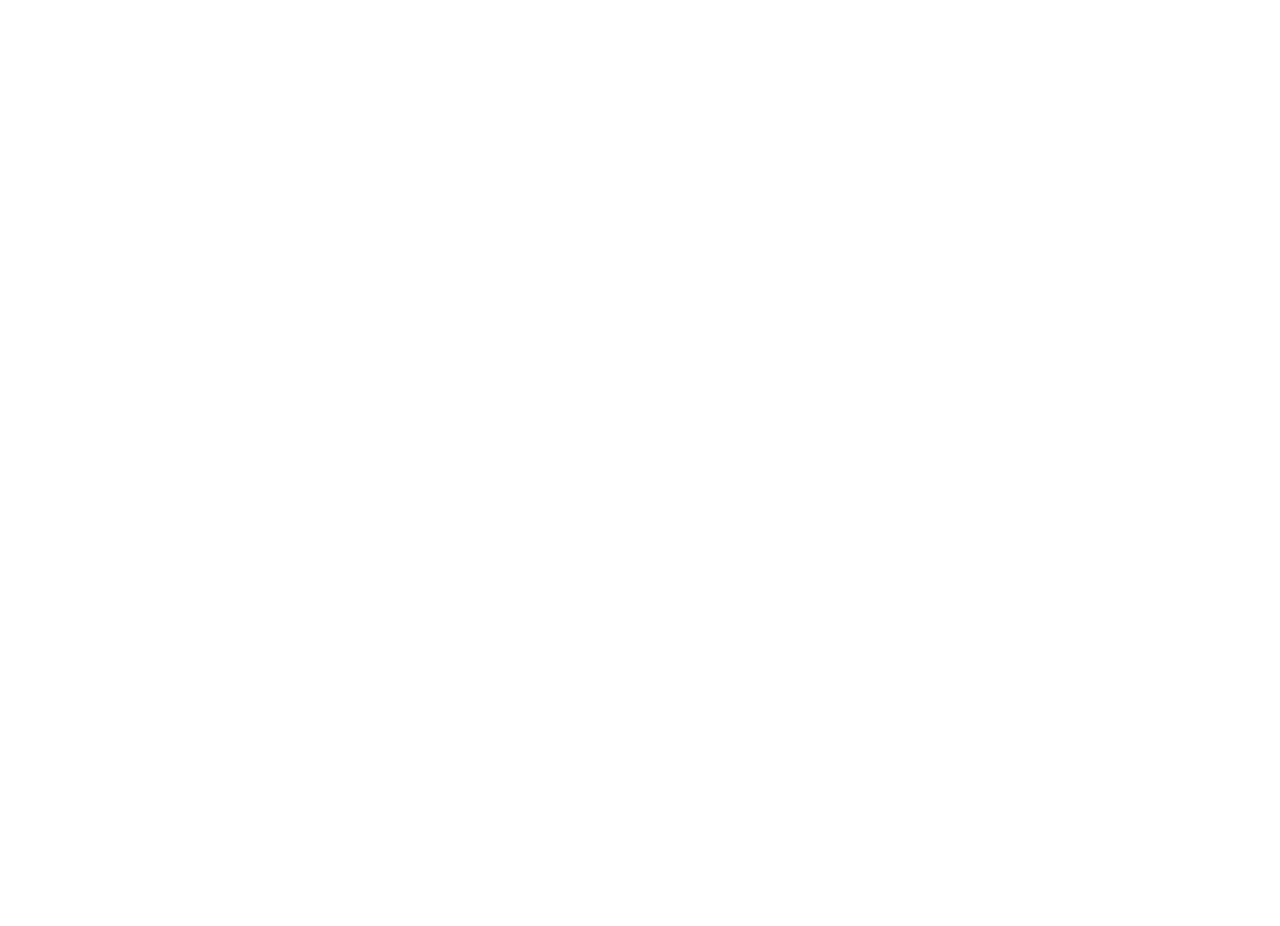
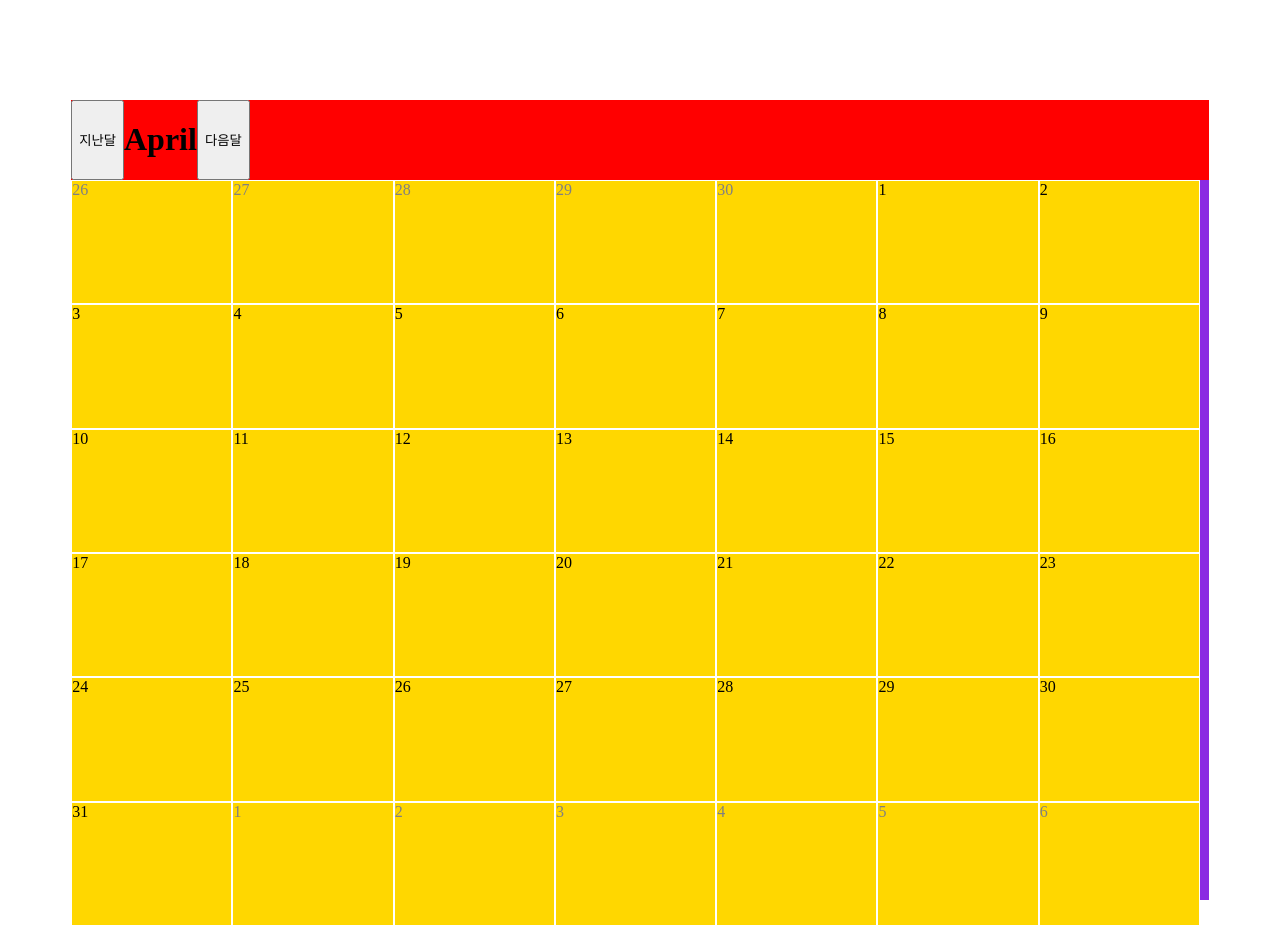
Before and after one commit to My-Own-Page/myOwnPage, a plain HTML site: page Calendar/calendar.html in a window 1280 px wide. Before the commit the page ends 800 px from the top, so only its background shows below. Drawn offline with Linux system fonts and the light colour scheme.

Commit message:
calnedar - 날짜 달 바꾸면 숫자 바꾸게 만듬

```diff
--- /dev/null
+++ b/Calendar/assets/css/calendar.css
@@ -0,0 +1,32 @@
+#calendar-box{
+    width: 90%;
+    height: 90vh;
+    background: yellow;
+    margin: 100px auto;
+}
+#calendar-box .month-box{
+    display: flex;
+    flex-flow: row nowrap;
+    background: red;
+}
+#calendar-box .date-box{
+    width: 100%;
+    height: 100%;
+    display: flex;
+    flex-flow: row wrap;
+    background: blueviolet;
+}
+#calendar-box .date-box .date{
+    width: 14%;
+    height: 17%;
+    border: 1px solid #fff;
+    background: gold;
+
+}
+
+#calendar-box .date-box .prevMonth{
+    color: gray;
+}
+#calendar-box .date-box .nextMonth{
+    color: gray;
+}
--- a/Calendar/assets/scripts/calendar.js
+++ b/Calendar/assets/scripts/calendar.js
@@ -1,11 +1,13 @@
-const makeCalendar = () =>{
-    const today = new Date();
+const today = new Date();
+
+const calcDate = ({year,month,date}) =>{
     // 올해
-    let calendarYear = today.getFullYear();
+    let calendarYear = year;
     // 이번달
-    let calendarMonth = today.getMonth() + 1; //0~11 까지 1월부터 12월
+    let calendarMonth = month+4; //0~11 까지 1월부터 12월
     // 오늘
-    let calendarDay = today.getDate();
+    let calendarDate = date;
+
     // 한달 며칠있는지
     const monthDays = [31, 28, 31, 30, 31, 30, 31, 31, 30, 31, 30, 31];
     //윤년 구하기
@@ -18,13 +20,60 @@ const makeCalendar = () =>{
     }
 
     let calendarMonthLastDay = monthDays[calendarMonth-1]; // 마지막날
-    let calendarStartMonthDay = new Date(calendarYear, today.getMonth()-1, 1).getDay(); //처음날이 무슨요일인지 0~6 일~토
+    let calendarStartMonthDay = new Date(calendarYear, calendarMonth-1, 1).getDay()+1; //처음날이 무슨요일인지 1~7 일~토
+    console.log(calendarMonthLastDay);
 
-    // const $test = document.getElementById('test');
-    // $test.textContent = `${calendarYear}년${calendarMonth}월${calendarDay}일 입니다 그리고 마지막날은 ${calendarMonthLastDay}일입니다 처음으로 1일이 시작하는 날은 ${calendarStartMonthDay}`;
+    return ({
+        startDay:calendarStartMonthDay,
+        lastDay:calendarMonthLastDay,
+        year: calendarYear,
+        month: calendarMonth,
+        date: calendarDate,
+        monthDays
+    });
+}
+
+const makeDate = () =>{
+    const $dateBox = document.querySelector('.date-box');
+    // console.log($dateBox);
+    for(let i=1; i<=42 ;i++){
+        const $emptyDate = document.createElement('div');
+        $emptyDate.classList.add('date');
+        $emptyDate.classList.add(`date${i}`);
+        $emptyDate.textContent='안녕'
+        $dateBox.appendChild($emptyDate);
+    }
+}
 
 
-
+const renderCalendar = ({startDay, lastDay,monthDays,month} ) =>{
+    makeDate();
+    const $dateBox = document.querySelector('.date-box');
+    //이번달 날짜 만들기
+    let startDate = 1;
+    for(let i = startDay; i<= lastDay+startDay-1; i++){
+        $dateBox.querySelector(`.date${i}`).textContent=`${startDate}`;
+        startDate++;
+    }
+    //지난달 날짜 만들기
+    let lastDate = monthDays[month-2];
+    for(let i=startDay-1; i>0;i--){
+        $dateBox.querySelector(`.date${i}`).textContent=`${lastDate}`;
+        $dateBox.querySelector(`.date${i}`).classList.add('prevMonth');
+        lastDate--;
+    }
+    //다음달 날짜 만들기
+    startDate =1;
+    for(let i =lastDay+startDay;i<=42;i++){
+        $dateBox.querySelector(`.date${i}`).textContent=`${startDate}`;
+        $dateBox.querySelector(`.date${i}`).classList.add('nextMonth');
+        startDate++;
+    }
 };
 
-makeCalendar();
+
+renderCalendar(calcDate({
+    year: today.getFullYear(),
+    month: today.getMonth()+1, //7 + 1
+    date: today.getDate()
+}));
--- a/Calendar/calendar.html
+++ b/Calendar/calendar.html
@@ -1,12 +1,21 @@
 <!DOCTYPE html>
 <html lang="ko">
-<head>
-    <meta charset="UTF-8">
-    <meta name="viewport" content="width=device-width, initial-scale=1.0">
+  <head>
+    <meta charset="UTF-8" />
+    <meta name="viewport" content="width=device-width, initial-scale=1.0" />
     <title>나의 캘린더</title>
     <script src="./assets/scripts/calendar.js" defer></script>
-</head>
-<body>
-    <p id="test"></p>
-</body>
+    <link rel="stylesheet" href="./assets/css/calendar.css" />
+  </head>
+  <body>
+    <div id="calendar-box">
+      <div class="month-box">
+        <button class="left-button">지난달</button>
+        <h1>April</h1>
+        <button class="right-button">다음달</button>
+      </div>
+      <div class="date-box">
+      </div>
+    </div>
+  </body>
 </html>
```
